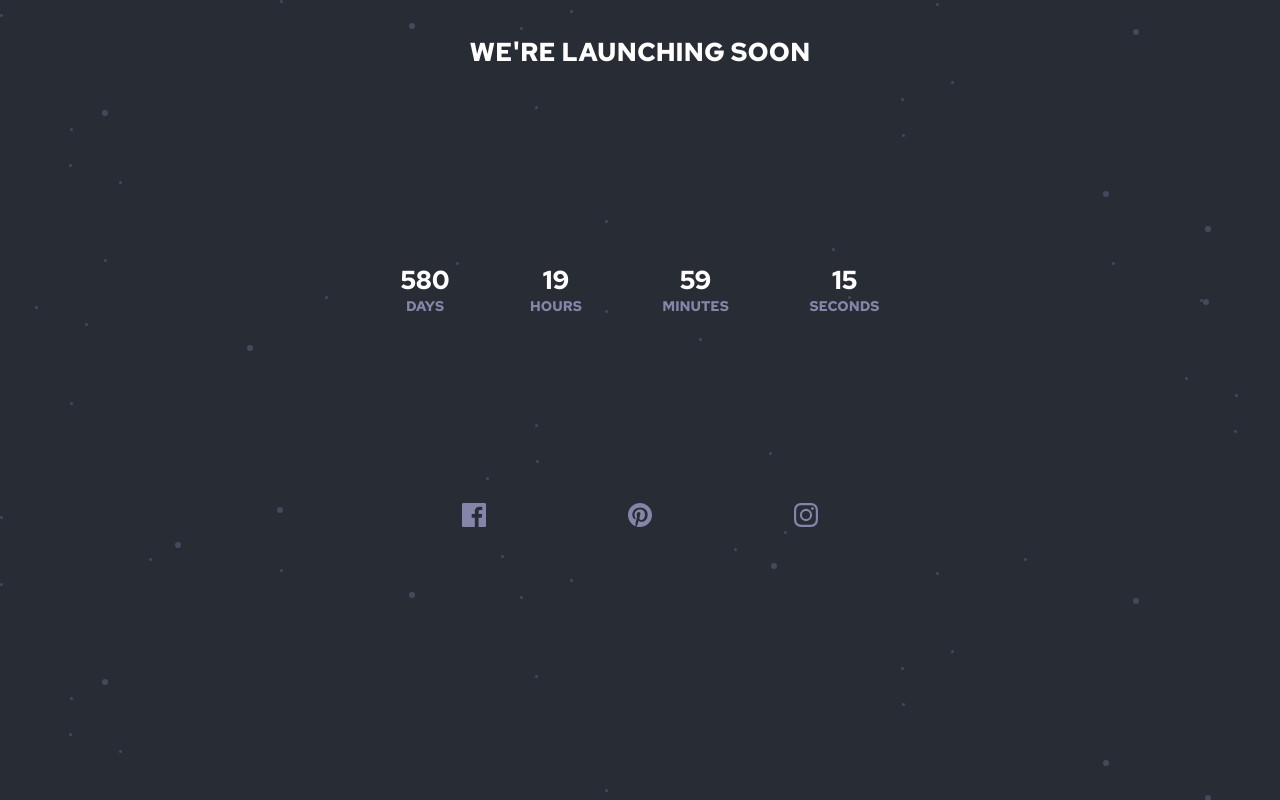
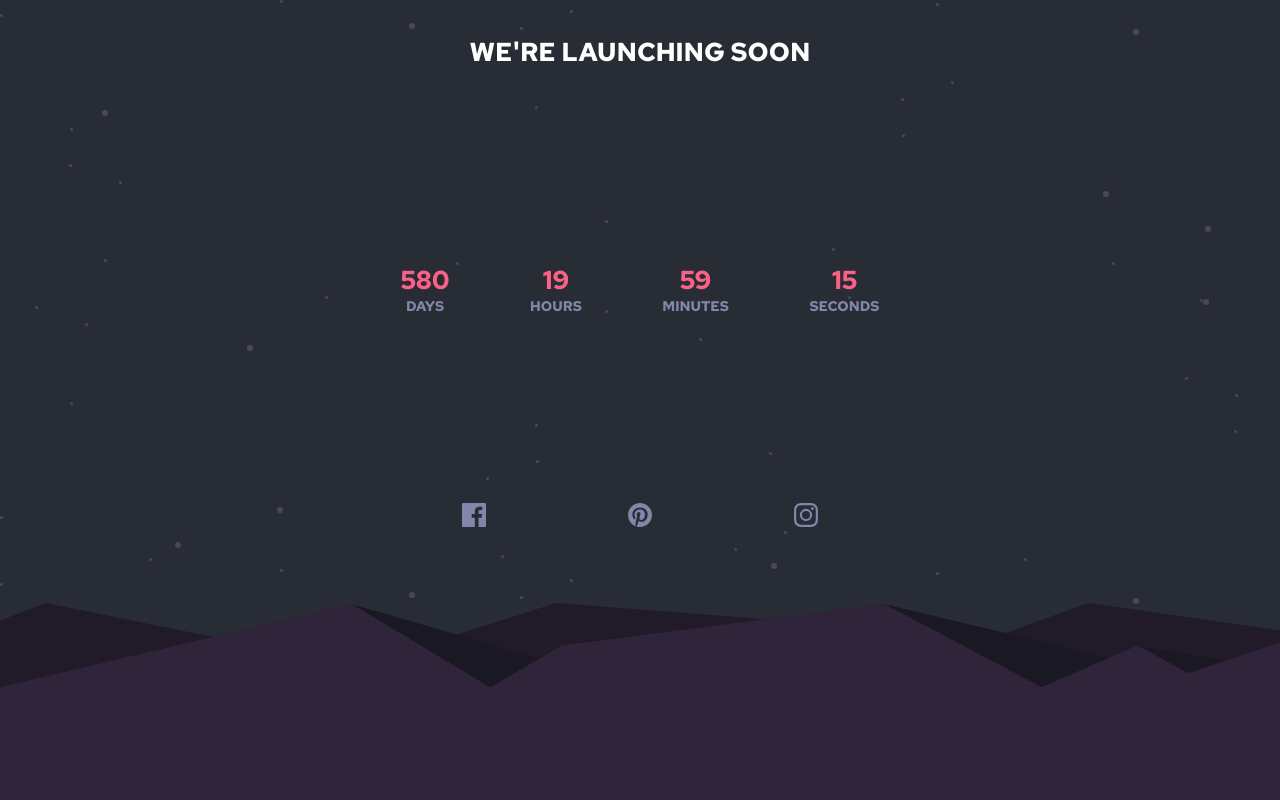
Before and after one commit to phellwege/countdown, a React (Create React App) app: page /#/ in a window 1280 px wide. Built offline with nearby package versions, Linux system fonts and the light colour scheme.

Commit message:
starting to add bg img

```diff
--- a/package.json
+++ b/package.json
@@ -12,6 +12,8 @@
     "react-dom": "^18.1.0",
     "react-router-dom": "^6.3.0",
     "react-scripts": "5.0.1",
+    "react-split-flap-display": "^0.4.1",
+    "styled-components": "^5.3.5",
     "web-vitals": "^2.1.4"
   },
   "scripts": {
--- a/src/views/Home.css
+++ b/src/views/Home.css
@@ -5,6 +5,7 @@
     width: 100vw;
     height: 100vh;
     font-family: 'Red Hat Text';
+    z-index: 0;
 }
 .timerWrap {
     display: flex;
@@ -30,9 +31,33 @@
 }
 .svg {
     fill: currentColor;
+    z-index: 1;
 }
 .svg:hover {
     fill: hsl(345, 95%, 68%);
     stroke:hsl(345, 95%, 68%);
     cursor: pointer;
 }
+.Mtn {
+    position: fixed;
+    width: 125vw;
+    left: 0;
+    right: 0;
+    bottom:0;
+    z-index: -1;
+}
+.timeBG {
+    background-color: hsl(236, 21%, 26%);
+}
+#days {
+    color:hsl(345, 95%, 68%);
+}
+#hours {
+    color:hsl(345, 95%, 68%);
+}
+#minutes {
+    color:hsl(345, 95%, 68%);
+}
+#seconds {
+    color:hsl(345, 95%, 68%);
+}
--- a/src/views/Home.js
+++ b/src/views/Home.js
@@ -3,6 +3,7 @@ import './Home.css';
 import {ReactComponent as Facebook} from '../static/icon-facebook.svg';
 import {ReactComponent as Pinterest} from '../static/icon-pinterest.svg';
 import {ReactComponent as Instagram} from '../static/icon-instagram.svg';
+import {ReactComponent as BgMtn} from '../static/pattern-hills.svg'
 export default (props) => {
     var countDownDate = new Date("Jan 5, 2024 15:37:25").getTime();
     var x = setInterval(function() {
@@ -29,25 +30,25 @@ export default (props) => {
                 <h4>WE'RE LAUNCHING SOON</h4>
                 <div className="timerWrap">
                     <div>
-                        <span id='days'></span>
+                        <span id='days' classname='timeBG'></span>
                         <span className="timerSubText">
                             DAYS
                         </span>
                     </div>
                     <div>
-                        <span id='hours'></span>
+                        <span id='hours' classname='timeBG'></span>
                         <span className="timerSubText">
                             HOURS
                         </span>
                     </div>
                     <div>
-                        <span id='minutes'></span>
+                        <span id='minutes' classname='timeBG'></span>
                         <span className="timerSubText">
                             MINUTES
                         </span>
                     </div>
                     <div>
-                        <span id='seconds'></span>
+                        <span id='seconds' classname='timeBG'></span>
                         <span className="timerSubText">
                             SECONDS
                         </span>
@@ -58,6 +59,7 @@ export default (props) => {
                     <Pinterest className="svg"/>
                     <Instagram className="svg"/>
                 </div>
+                <BgMtn className='Mtn'/>
             </div>
         </>
     )
```
Also changed, not shown: 1 other file (tests, documents, lock files or other folders).
